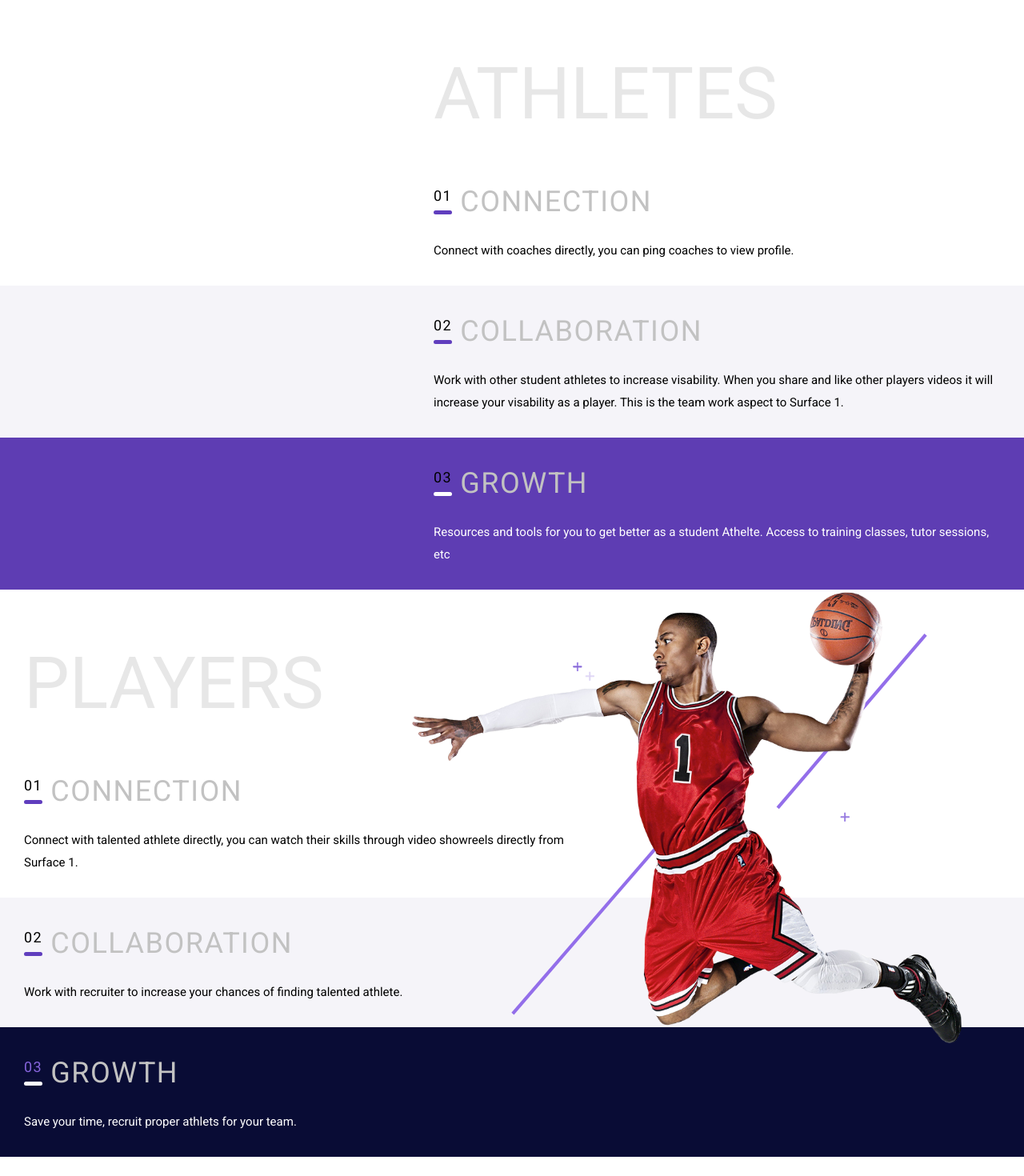
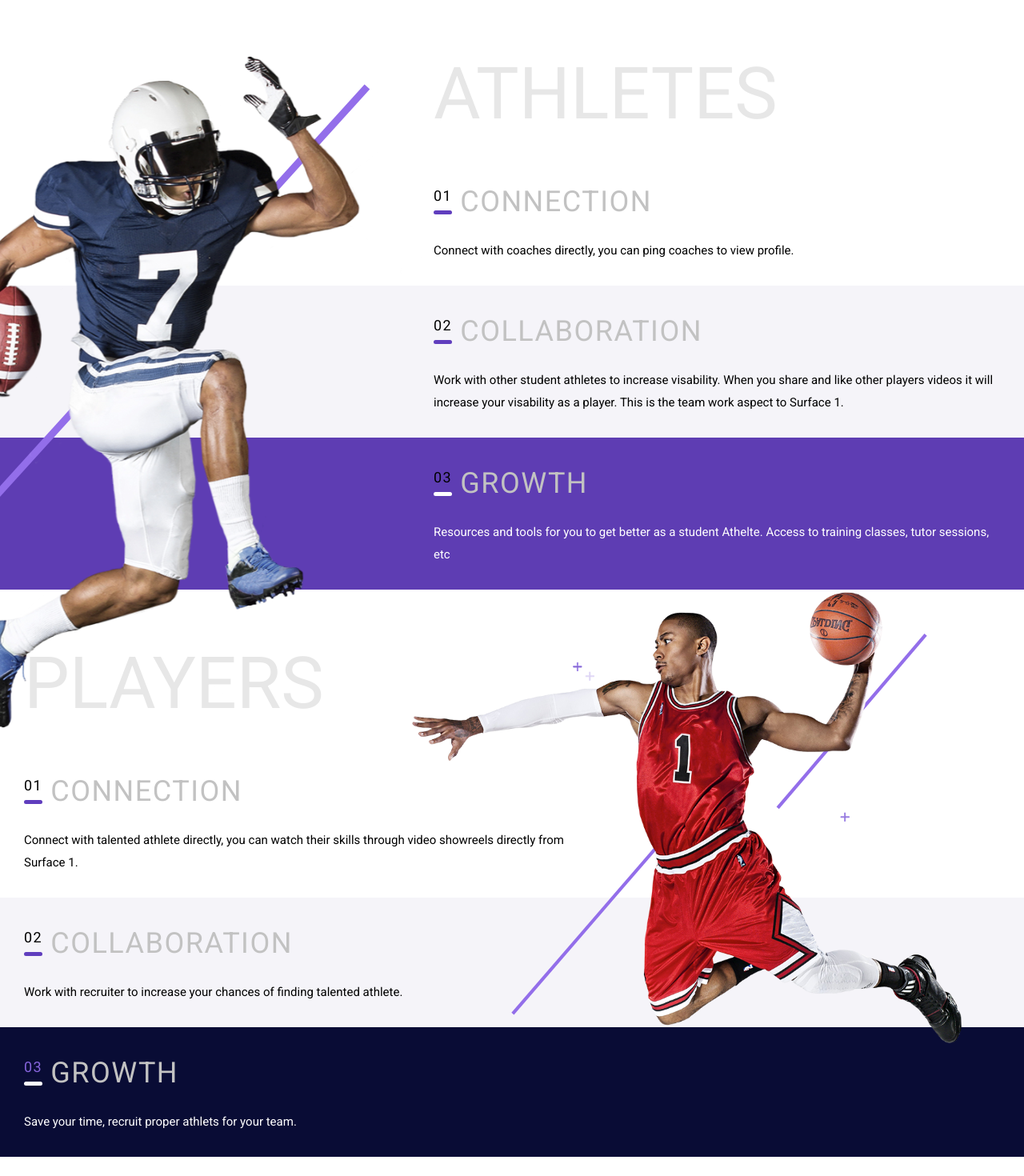
Before and after one commit to MeowKawaii/tpit-nanthikan, a React (Create React App) app: page / in a window 1280 px wide. Shown: the top 1470 px of the page at 80% size. After the commit the page ends 1446 px from the top, so only its background shows below. Built offline with nearby package versions, Linux system fonts and the light colour scheme.

Commit message:
reponsive rugby

```diff
--- a/src/App.jsx
+++ b/src/App.jsx
@@ -41,13 +41,16 @@ export default function App() {
         <Topic
           topic={athletesContent.title}
           align={ALIGN.RIGHT} />
-        <div className="relative tablet:absolute inset-0 overflow-hidden px-[9px] tablet:px-0 -mb-[55px] z-10">
-          {/* <img
-            src="rugby.svg"
-            className="w-full" />
+        <div className="relative tablet:absolute inset-0 px-[9px] tablet:px-0 -mb-[55px] tablet:mb-0 z-10">
+          <div className="w-1/2 hidden desktop:flex justify-end mt-[50px]">
+            <img
+              src="rugby.svg"
+              className="w-4/6 mr-[100px]" />
+          </div>
           <img
             src="rugby_with_line.svg"
-            className="w-full" /> */}
+            className="w-[218px] tablet:w-4/6 tablet:mt-[70px] mx-auto xl:-ml-[10%] tablet:-ml-[20%] tablet:mr-0 desktop:hidden"
+            style={{maxWidth: 655}} />
         </div>
         <Contents
           topic={athletesContent.title}
@@ -58,7 +61,7 @@ export default function App() {
         <Topic
           topic={playersContent.title}
           align={ALIGN.LEFT} />
-        <div className="relative tablet:absolute inset-0 overflow-hidden px-[9px] tablet:px-0 -mb-[55px] z-10">
+        <div className="relative tablet:absolute inset-0 overflow-hidden px-[9px] tablet:px-0 -mb-[55px] tablet:mb-0 z-10">
           <img
             src="basket_ball.svg"
             className="max-w-screen-lg w-[302px] tablet:w-[690px] desktop:w-3/5 h-auto mr-auto tablet:mr-0 ml-auto tablet:ml-[40%] desktop:ml-[40%]" />
```
Also changed, not shown: public/rugby.svg, public/rugby_with_line.svg.
